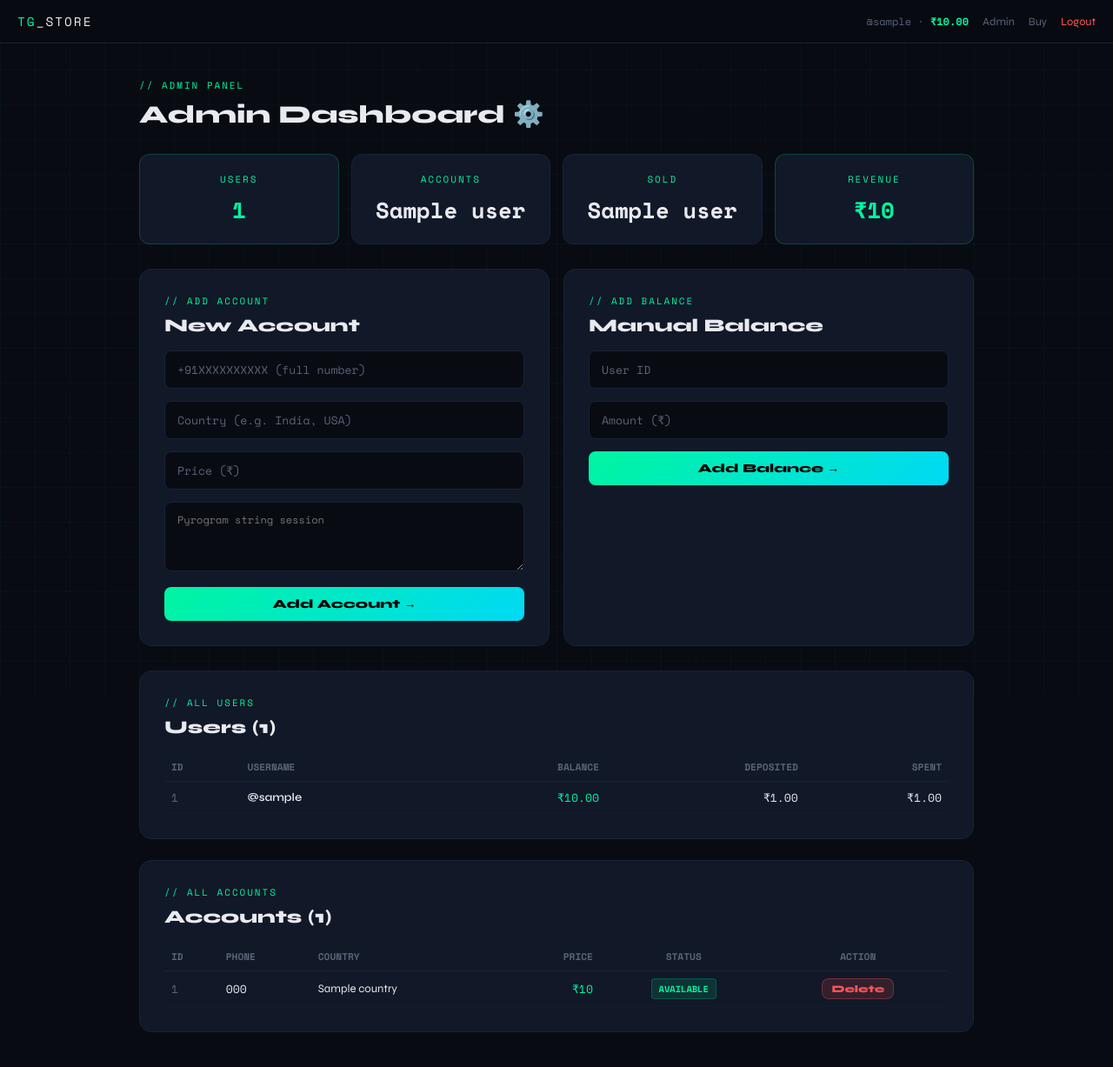
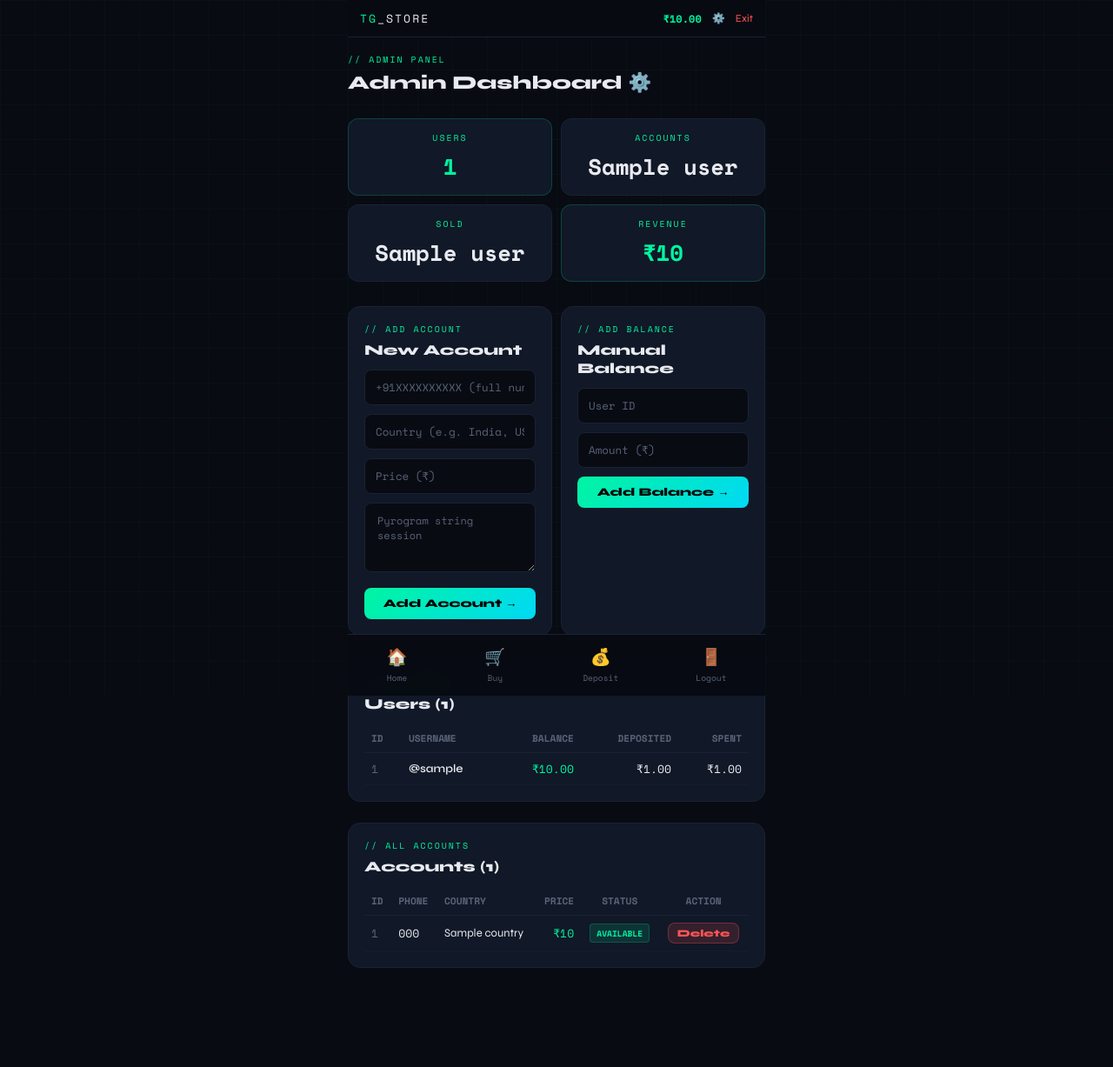
Before and after one commit to nikhil390u8o/OPTPNL, a Flask app: page /admin in a window 1280 px wide. Shown: the whole page at 87% size. After the commit the page ends 1113 px from the top, so only its background shows below. Run offline with Flask 3, Linux system fonts and the light colour scheme; the visitor is signed in with stand-in values (Sample User, id 1); a database or web service that is not in the repository returns one stand-in record (values such as "Sample title"); some libraries are stand-ins or nearby versions.

Commit message:
Update base.html

```diff
--- a/templates/base.html
+++ b/templates/base.html
@@ -2,7 +2,7 @@
 <html lang="en">
 <head>
 <meta charset="UTF-8"/>
-<meta name="viewport" content="width=device-width,initial-scale=1.0"/>
+<meta name="viewport" content="width=device-width,initial-scale=1.0,maximum-scale=1.0,user-scalable=no"/>
 <title>{% block title %}TG Store{% endblock %}</title>
 <link href="https://fonts.googleapis.com/css2?family=Space+Mono:wght@400;700&family=Syne:wght@400;600;800&display=swap" rel="stylesheet"/>
 <script src="https://cdnjs.cloudflare.com/ajax/libs/socket.io/4.5.4/socket.io.min.js"></script>
@@ -10,50 +10,73 @@
 :root{--bg:#080b12;--surface:#0e1320;--border:#1a2235;--green:#00f5a0;--green2:#00d9f5;--red:#ff5555;--text:#e8eaf0;--muted:#5a6478;--card:#111827}
 *,*::before,*::after{box-sizing:border-box;margin:0;padding:0}
 html{scroll-behavior:smooth}
-body{background:var(--bg);color:var(--text);font-family:'Syne',sans-serif;min-height:100vh}
+body{background:var(--bg);color:var(--text);font-family:'Syne',sans-serif;min-height:100vh;max-width:480px;margin:0 auto}
 body::before{content:'';position:fixed;inset:0;background-image:linear-gradient(rgba(0,245,160,.03) 1px,transparent 1px),linear-gradient(90deg,rgba(0,245,160,.03) 1px,transparent 1px);background-size:40px 40px;pointer-events:none;z-index:0}
-nav{border-bottom:1px solid var(--border);padding:14px 20px;position:sticky;top:0;background:rgba(8,11,18,.95);backdrop-filter:blur(12px);z-index:100;display:flex;align-items:center;justify-content:space-between}
-.logo{font-family:'Space Mono',monospace;font-size:.9rem;color:var(--green);letter-spacing:2px;text-decoration:none}
+
+/* NAV */
+nav{border-bottom:1px solid var(--border);padding:11px 14px;position:sticky;top:0;background:rgba(8,11,18,.97);backdrop-filter:blur(12px);z-index:100;display:flex;align-items:center;justify-content:space-between}
+.logo{font-family:'Space Mono',monospace;font-size:.82rem;color:var(--green);letter-spacing:2px;text-decoration:none}
 .logo span{color:var(--text)}
-.nav-right{display:flex;align-items:center;gap:16px}
-.nav-user{font-family:'Space Mono',monospace;font-size:.75rem;color:var(--muted)}
-.nav-bal{color:var(--green);font-weight:700}
-.nav-link{color:var(--muted);text-decoration:none;font-size:.8rem;transition:color .2s}
+.nav-right{display:flex;align-items:center;gap:12px}
+.nav-bal{color:var(--green);font-weight:700;font-family:'Space Mono',monospace;font-size:.75rem}
+.nav-link{color:var(--muted);text-decoration:none;font-size:.75rem;transition:color .2s}
 .nav-link:hover{color:var(--green)}
 .nav-link.logout{color:var(--red)}
-.container{max-width:960px;margin:0 auto;padding:0 20px;position:relative;z-index:1}
-.page{padding:40px 0}
-.card{background:var(--card);border:1px solid var(--border);border-radius:14px;padding:28px}
-.card-sm{background:var(--card);border:1px solid var(--border);border-radius:12px;padding:20px}
-h1{font-size:1.8rem;font-weight:800;margin-bottom:6px}
-h2{font-size:1.3rem;font-weight:700;margin-bottom:16px}
-.label{font-family:'Space Mono',monospace;font-size:.68rem;color:var(--green);letter-spacing:2px;margin-bottom:8px}
-.muted{color:var(--muted);font-size:.85rem}
-input,select{width:100%;background:var(--bg);border:1px solid var(--border);border-radius:8px;padding:11px 14px;color:var(--text);font-family:'Space Mono',monospace;font-size:.82rem;outline:none;transition:border-color .2s;margin-bottom:14px}
-input:focus,select:focus{border-color:var(--green)}
-input::placeholder{color:var(--muted)}
-.btn{display:inline-block;padding:11px 24px;border-radius:8px;border:none;cursor:pointer;font-family:'Syne',sans-serif;font-weight:700;font-size:.88rem;transition:opacity .2s,transform .15s;text-decoration:none;text-align:center}
-.btn:hover{opacity:.85;transform:translateY(-1px)}
-.btn:disabled{opacity:.45;cursor:not-allowed;transform:none}
+
+/* LAYOUT */
+.container{padding:0 14px;position:relative;z-index:1}
+.page{padding:18px 0 80px}
+
+/* CARDS */
+.card{background:var(--card);border:1px solid var(--border);border-radius:14px;padding:18px}
+.card-sm{background:var(--card);border:1px solid var(--border);border-radius:12px;padding:14px}
+
+/* TYPOGRAPHY */
+h1{font-size:1.35rem;font-weight:800;margin-bottom:4px}
+h2{font-size:1.05rem;font-weight:700;margin-bottom:12px}
+.label{font-family:'Space Mono',monospace;font-size:.62rem;color:var(--green);letter-spacing:2px;margin-bottom:6px}
+.muted{color:var(--muted);font-size:.78rem}
+
+/* INPUTS */
+input,select,textarea{width:100%;background:var(--bg);border:1px solid var(--border);border-radius:8px;padding:10px 12px;color:var(--text);font-family:'Space Mono',monospace;font-size:.78rem;outline:none;transition:border-color .2s;margin-bottom:10px}
+input:focus,select:focus,textarea:focus{border-color:var(--green)}
+input::placeholder,textarea::placeholder{color:var(--muted)}
+
+/* BUTTONS */
+.btn{display:inline-block;padding:10px 18px;border-radius:8px;border:none;cursor:pointer;font-family:'Syne',sans-serif;font-weight:700;font-size:.82rem;transition:opacity .2s,transform .15s;text-decoration:none;text-align:center}
+.btn:active{transform:scale(.97)}
+.btn:disabled{opacity:.45;cursor:not-allowed}
 .btn-green{background:linear-gradient(135deg,var(--green),var(--green2));color:#000}
 .btn-outline{background:transparent;border:1px solid var(--border);color:var(--text)}
-.btn-outline:hover{border-color:var(--green);color:var(--green)}
 .btn-red{background:rgba(255,85,85,.15);border:1px solid rgba(255,85,85,.3);color:var(--red)}
 .btn-full{width:100%}
-.msg{font-size:.8rem;padding:10px 14px;border-radius:8px;margin-top:10px;display:none}
+
+/* ALERTS */
+.msg{font-size:.75rem;padding:9px 12px;border-radius:8px;margin-top:8px;display:none}
 .msg.show{display:block}
 .msg.error{background:rgba(255,85,85,.08);border:1px solid rgba(255,85,85,.2);color:var(--red)}
 .msg.success{background:rgba(0,245,160,.08);border:1px solid rgba(0,245,160,.2);color:var(--green)}
-.badge{display:inline-block;font-family:'Space Mono',monospace;font-size:.65rem;padding:3px 8px;border-radius:4px;font-weight:700}
+
+/* BADGES */
+.badge{display:inline-block;font-family:'Space Mono',monospace;font-size:.6rem;padding:3px 7px;border-radius:4px;font-weight:700}
 .badge-green{background:rgba(0,245,160,.12);color:var(--green);border:1px solid rgba(0,245,160,.2)}
 .badge-red{background:rgba(255,85,85,.12);color:var(--red);border:1px solid rgba(255,85,85,.2)}
 .badge-blue{background:rgba(0,217,245,.12);color:var(--green2);border:1px solid rgba(0,217,245,.2)}
-.grid-2{display:grid;grid-template-columns:repeat(2,1fr);gap:16px}
-.grid-3{display:grid;grid-template-columns:repeat(3,1fr);gap:16px}
-.grid-4{display:grid;grid-template-columns:repeat(4,1fr);gap:14px}
-.divider{border:none;border-top:1px solid var(--border);margin:20px 0}
+
+/* GRIDS */
+.grid-2{display:grid;grid-template-columns:repeat(2,1fr);gap:10px}
+.grid-3{display:grid;grid-template-columns:repeat(2,1fr);gap:10px}
+.grid-4{display:grid;grid-template-columns:repeat(2,1fr);gap:10px}
+
+/* MISC */
+.divider{border:none;border-top:1px solid var(--border);margin:16px 0}
 .mono{font-family:'Space Mono',monospace}
-@media(max-width:600px){.grid-2,.grid-3,.grid-4{grid-template-columns:1fr}.nav-user{display:none}}
+
+/* BOTTOM NAV */
+.bottom-nav{position:fixed;bottom:0;left:50%;transform:translateX(-50%);width:100%;max-width:480px;background:rgba(8,11,18,.97);border-top:1px solid var(--border);display:flex;justify-content:space-around;padding:10px 0 14px;z-index:100;backdrop-filter:blur(12px)}
+.bnav-item{display:flex;flex-direction:column;align-items:center;gap:3px;text-decoration:none;color:var(--muted);font-size:.6rem;font-family:'Space Mono',monospace;transition:color .2s;cursor:pointer;border:none;background:none}
+.bnav-item.active{color:var(--green)}
+.bnav-item span{font-size:1.2rem}
 </style>
 {% block head %}{% endblock %}
 </head>
@@ -62,14 +85,32 @@ input::placeholder{color:var(--muted)}
 <nav>
   <a class="logo" href="/dashboard">TG<span>_STORE</span></a>
   <div class="nav-right">
-    <span class="nav-user">@{{ session.username }} · <span class="nav-bal" id="nav-bal">₹{{ "%.2f"|format(user[2]|float) if user else "0.00" }}</span></span>
-    {% if session.is_admin %}<a class="nav-link" href="/admin">Admin</a>{% endif %}
-    <a class="nav-link" href="/buy">Buy</a>
-    <a class="nav-link logout" href="/logout">Logout</a>
+    <span class="nav-bal" id="nav-bal">₹{{ "%.2f"|format(user[2]|float) if user else "0.00" }}</span>
+    {% if session.is_admin %}<a class="nav-link" href="/admin">⚙️</a>{% endif %}
+    <a class="nav-link logout" href="/logout">Exit</a>
   </div>
 </nav>
 {% endif %}
+
 {% block body %}{% endblock %}
+
+{% if session.user_id %}
+<div class="bottom-nav">
+  <a class="bnav-item {% if request.path == '/dashboard' %}active{% endif %}" href="/dashboard">
+    <span>🏠</span>Home
+  </a>
+  <a class="bnav-item {% if request.path == '/buy' %}active{% endif %}" href="/buy">
+    <span>🛒</span>Buy
+  </a>
+  <a class="bnav-item" href="/dashboard" onclick="setTimeout(()=>openDeposit&&openDeposit(),100)">
+    <span>💰</span>Deposit
+  </a>
+  <a class="bnav-item {% if request.path == '/logout' %}active{% endif %}" href="/logout">
+    <span>🚪</span>Logout
+  </a>
+</div>
+{% endif %}
+
 <script>{% block script %}{% endblock %}</script>
 </body>
 </html>
```
